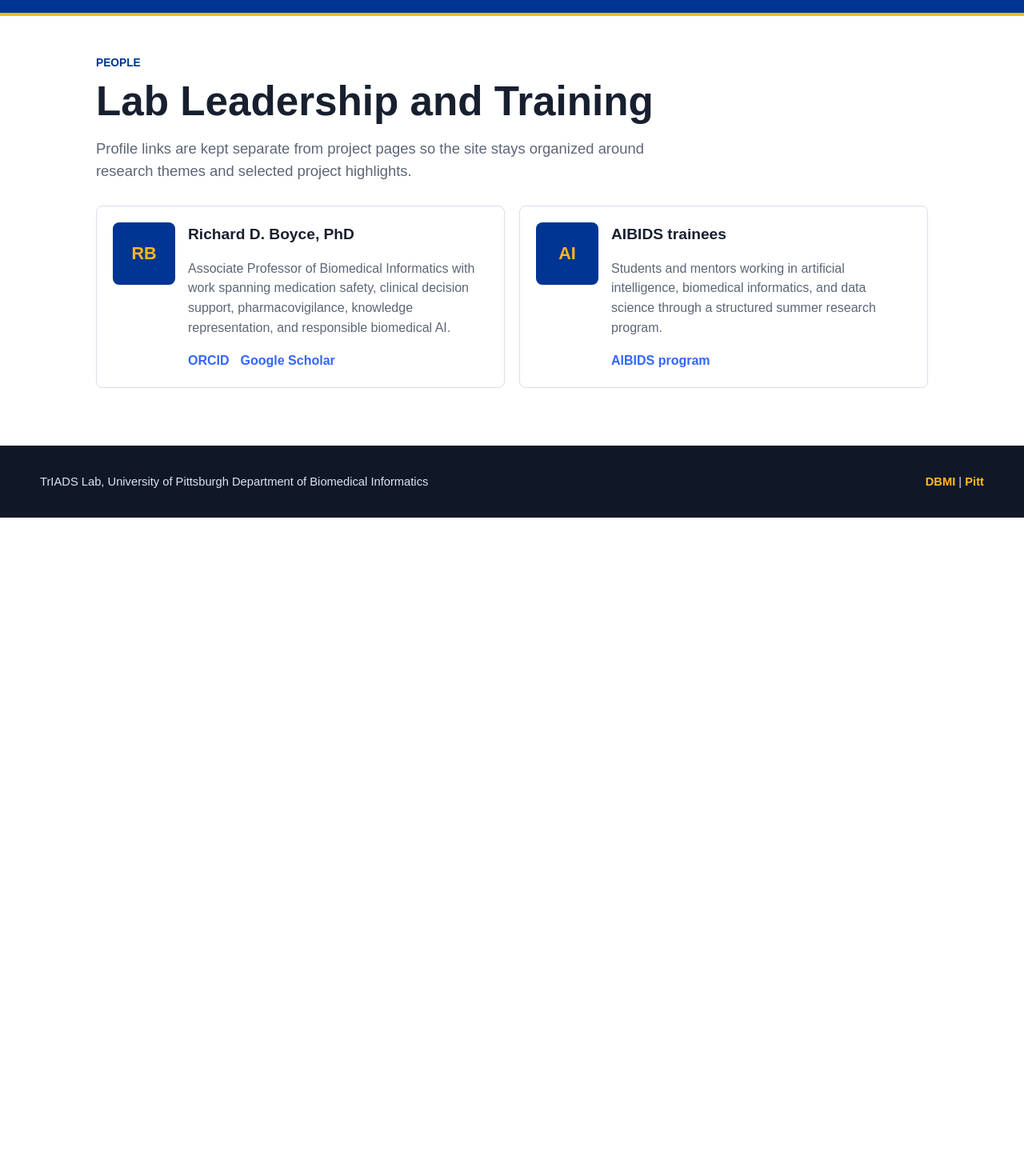
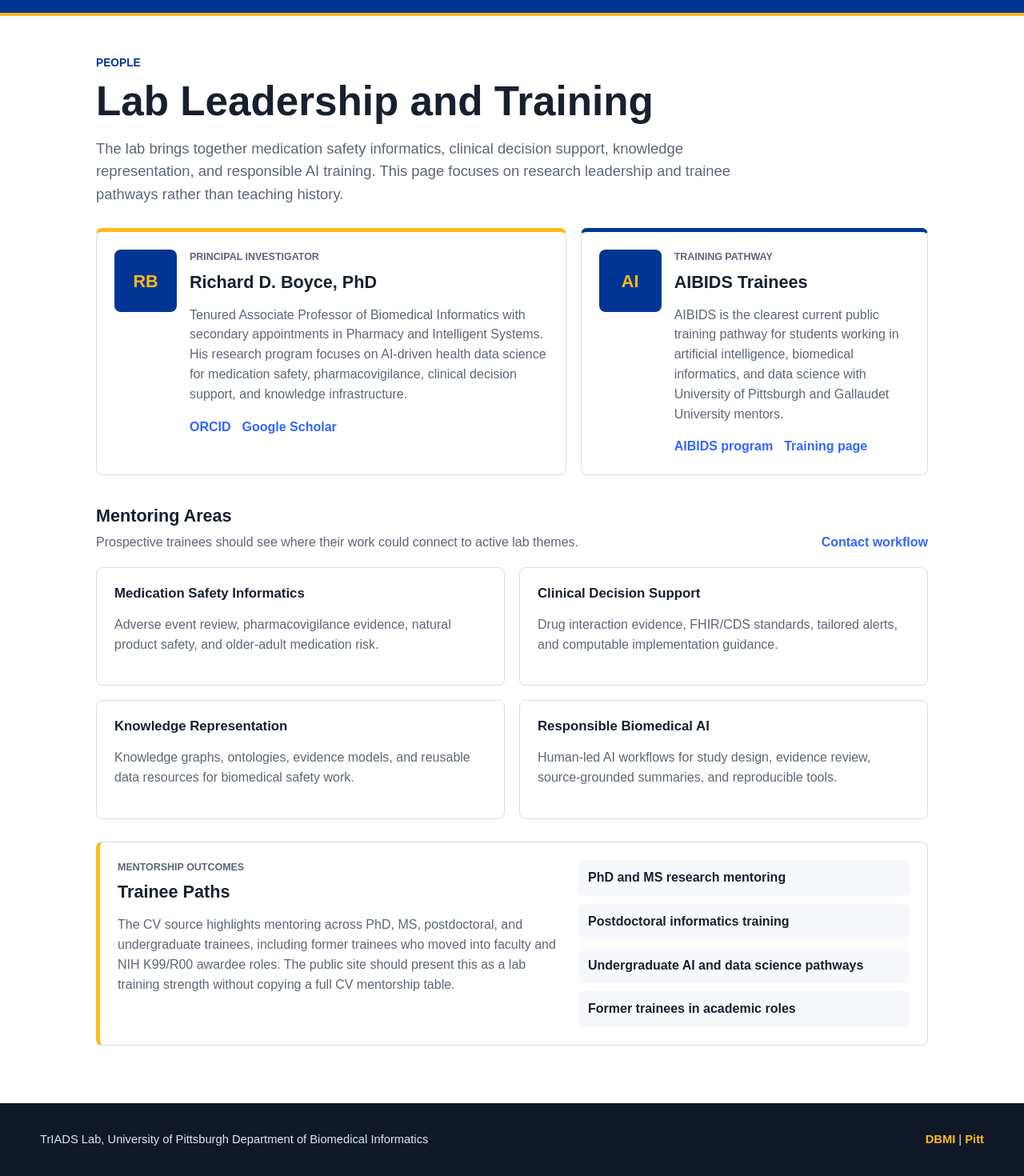
Before and after one commit to rkboyce/triads-lab-web, a SvelteKit app: page /people in a window 1280 px wide. Shown: the part 210-1680 px from the top of the page at 80% size. Before the commit the page ends 857 px from the top, so only its background shows below. Built offline with nearby package versions, Linux system fonts and the light colour scheme.

Commit message:
feat: expand people and mentoring page

```diff
--- a/src/routes/people/+page.svelte
+++ b/src/routes/people/+page.svelte
@@ -1,47 +1,119 @@
+<script lang="ts">
+  import { base } from '$app/paths';
+</script>
+
 <svelte:head><title>People - Boyce Lab</title></svelte:head>
 
 <section class="people-page">
   <p class="eyebrow">People</p>
   <h1>Lab Leadership and Training</h1>
   <p class="lead">
-    Profile links are kept separate from project pages so the site stays organized around research themes and selected project highlights.
+    The lab brings together medication safety informatics, clinical decision support, knowledge representation, and responsible AI training. This page focuses on research leadership and trainee pathways rather than teaching history.
   </p>
 
-  <div class="people-grid">
-    <article>
+  <div class="profile-layout">
+    <article class="profile-card leader-card">
       <div class="avatar">RB</div>
       <div>
+        <p class="card-label">Principal investigator</p>
         <h2>Richard D. Boyce, PhD</h2>
-        <p>Associate Professor of Biomedical Informatics with work spanning medication safety, clinical decision support, pharmacovigilance, knowledge representation, and responsible biomedical AI.</p>
+        <p>
+          Tenured Associate Professor of Biomedical Informatics with secondary appointments in Pharmacy and Intelligent Systems. His research program focuses on AI-driven health data science for medication safety, pharmacovigilance, clinical decision support, and knowledge infrastructure.
+        </p>
         <div class="links">
           <a href="https://orcid.org/0000-0002-2993-2085" target="_blank" rel="noreferrer">ORCID</a>
           <a href="https://scholar.google.com/citations?user=cmWWPNcAAAAJ&hl=en" target="_blank" rel="noreferrer">Google Scholar</a>
         </div>
       </div>
     </article>
-    <article>
+
+    <article class="profile-card training-card">
       <div class="avatar">AI</div>
       <div>
-        <h2>AIBIDS trainees</h2>
-        <p>Students and mentors working in artificial intelligence, biomedical informatics, and data science through a structured summer research program.</p>
+        <p class="card-label">Training pathway</p>
+        <h2>AIBIDS Trainees</h2>
+        <p>
+          AIBIDS is the clearest current public training pathway for students working in artificial intelligence, biomedical informatics, and data science with University of Pittsburgh and Gallaudet University mentors.
+        </p>
         <div class="links">
           <a href="https://www.aibids.org/" target="_blank" rel="noreferrer">AIBIDS program</a>
+          <a href="{base}/training">Training page</a>
         </div>
       </div>
     </article>
   </div>
+
+  <div class="section-head">
+    <div>
+      <h2>Mentoring Areas</h2>
+      <p>Prospective trainees should see where their work could connect to active lab themes.</p>
+    </div>
+    <a href="{base}/contact">Contact workflow</a>
+  </div>
+
+  <div class="area-grid">
+    <article>
+      <h3>Medication Safety Informatics</h3>
+      <p>Adverse event review, pharmacovigilance evidence, natural product safety, and older-adult medication risk.</p>
+    </article>
+    <article>
+      <h3>Clinical Decision Support</h3>
+      <p>Drug interaction evidence, FHIR/CDS standards, tailored alerts, and computable implementation guidance.</p>
+    </article>
+    <article>
+      <h3>Knowledge Representation</h3>
+      <p>Knowledge graphs, ontologies, evidence models, and reusable data resources for biomedical safety work.</p>
+    </article>
+    <article>
+      <h3>Responsible Biomedical AI</h3>
+      <p>Human-led AI workflows for study design, evidence review, source-grounded summaries, and reproducible tools.</p>
+    </article>
+  </div>
+
+  <section class="outcomes">
+    <div>
+      <p class="card-label">Mentorship outcomes</p>
+      <h2>Trainee Paths</h2>
+      <p>
+        The CV source highlights mentoring across PhD, MS, postdoctoral, and undergraduate trainees, including former trainees who moved into faculty and NIH K99/R00 awardee roles. The public site should present this as a lab training strength without copying a full CV mentorship table.
+      </p>
+    </div>
+    <div class="outcome-list">
+      <span>PhD and MS research mentoring</span>
+      <span>Postdoctoral informatics training</span>
+      <span>Undergraduate AI and data science pathways</span>
+      <span>Former trainees in academic roles</span>
+    </div>
+  </section>
 </section>
 
 <style>
   .people-page { width: min(1040px, calc(100% - 40px)); margin: 48px auto 72px; }
   .eyebrow { margin: 0 0 10px; color: var(--pitt-blue); font-size: 0.86rem; font-weight: 900; text-transform: uppercase; }
   h1 { max-width: 760px; margin: 0 0 18px; color: var(--ink); font-size: clamp(2.1rem, 4vw, 3.2rem); line-height: 1.05; }
-  h2 { margin: 0 0 8px; font-size: 1.2rem; }
-  .lead { max-width: 740px; color: var(--muted); font-size: 1.15rem; }
-  .people-grid { display: grid; grid-template-columns: repeat(2, minmax(0, 1fr)); gap: 18px; margin-top: 28px; }
-  .people-grid article { display: grid; grid-template-columns: 78px minmax(0, 1fr); gap: 16px; align-items: start; border: 1px solid var(--border); border-radius: var(--radius); background: var(--pitt-white); padding: 20px; }
-  .people-grid p { color: var(--muted); }
+  h2 { margin: 0 0 8px; font-size: 1.35rem; line-height: 1.2; }
+  h3 { margin: 0 0 8px; font-size: 1.05rem; line-height: 1.25; }
+  .lead { max-width: 820px; color: var(--muted); font-size: 1.15rem; }
+  .profile-layout { display: grid; grid-template-columns: minmax(0, 1.15fr) minmax(280px, 0.85fr); gap: 18px; margin-top: 28px; }
+  .profile-card, .area-grid article, .outcomes { border: 1px solid var(--border); border-radius: var(--radius); background: var(--pitt-white); padding: 22px; }
+  .profile-card { display: grid; grid-template-columns: 78px minmax(0, 1fr); gap: 16px; align-items: start; }
+  .leader-card { border-top: 5px solid var(--pitt-gold); }
+  .training-card { border-top: 5px solid var(--pitt-blue); }
+  .profile-card p, .area-grid p, .outcomes p, .section-head p { color: var(--muted); }
+  .card-label { margin: 0 0 8px; color: var(--pitt-blue); font-size: 0.78rem; font-weight: 900; text-transform: uppercase; }
   .avatar { display: grid; width: 78px; height: 78px; place-items: center; border-radius: var(--radius); background: var(--pitt-blue); color: var(--pitt-gold); font-size: 1.35rem; font-weight: 900; }
   .links { display: flex; flex-wrap: wrap; gap: 14px; font-weight: 900; }
-  @media (max-width: 760px) { .people-grid { grid-template-columns: 1fr; } .people-grid article { grid-template-columns: 1fr; } }
+  .section-head { display: flex; justify-content: space-between; gap: 24px; align-items: end; margin: 38px 0 18px; }
+  .section-head p { margin: 0; }
+  .section-head a { font-weight: 900; }
+  .area-grid { display: grid; grid-template-columns: repeat(2, minmax(0, 1fr)); gap: 18px; }
+  .outcomes { display: grid; grid-template-columns: minmax(0, 1fr) minmax(280px, 0.75fr); gap: 24px; margin-top: 28px; align-items: start; border-left: 5px solid var(--pitt-gold); }
+  .outcome-list { display: grid; gap: 10px; }
+  .outcome-list span { border-radius: 6px; background: var(--surface); padding: 10px 12px; color: var(--ink); font-weight: 800; }
+
+  @media (max-width: 760px) {
+    .profile-layout, .area-grid, .outcomes { grid-template-columns: 1fr; }
+    .profile-card { grid-template-columns: 1fr; }
+    .section-head { align-items: start; flex-direction: column; }
+  }
 </style>
```
